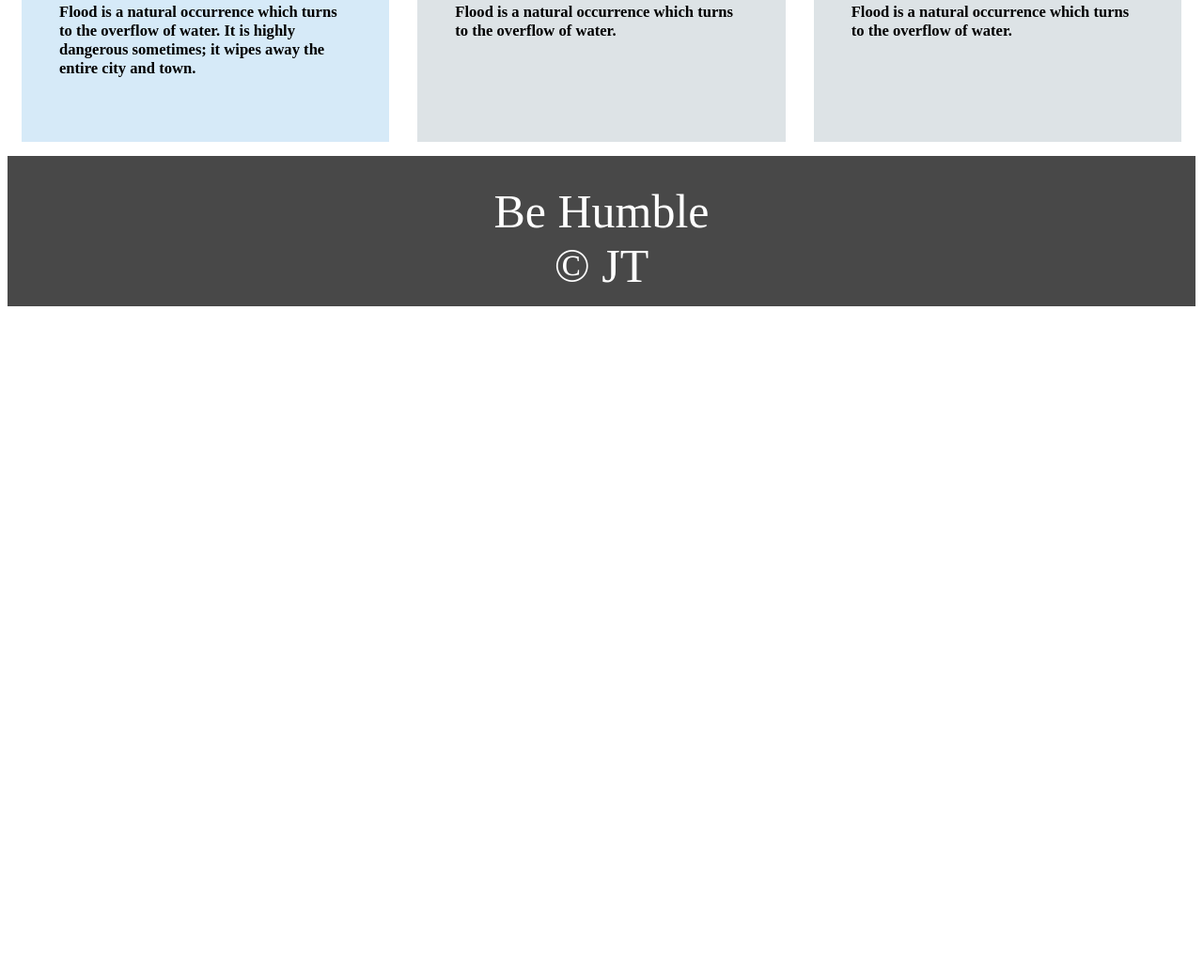
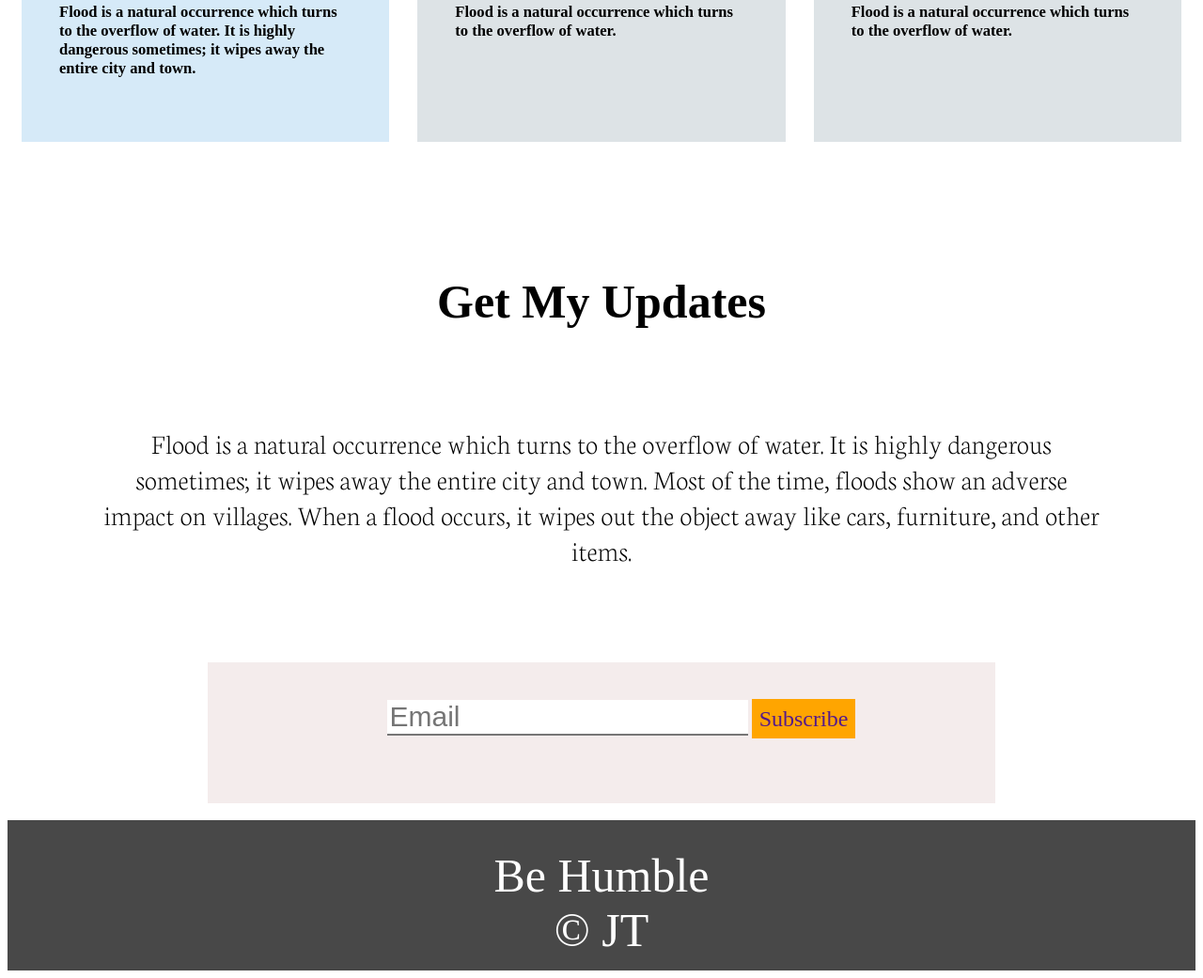
Before and after one commit to DIDAR-HOSSAIN/donate-flood, a plain HTML site: page index.html in a window 1280 px wide. Shown: the part 2545-3586 px from the top of the page at 94% size. Before the commit the page ends 2879 px from the top, so only its background shows below. Drawn offline with Linux system fonts and the light colour scheme.

Commit message:
updated email

```diff
--- a/index.html
+++ b/index.html
@@ -43,7 +43,6 @@
     <div class="secondDiv">
         <h1 id="secondHeader" "> Our Donate Plan </h1>
         <p id="secondParagraph"> Flood is a natural occurrence which turns to the overflow of water. It is highly dangerous sometimes; it wipes away the entire city and town. Most of the time, floods show an adverse impact on villages. When a flood occurs, it wipes out the object away like cars, furniture, and other items.</p>
-
     </div>
 
     <section>
@@ -72,6 +71,18 @@
 
 
 
+
+
+    <div class="secondDiv">
+        <h1 id="secondHeader" "> Get My Updates </h1>
+        <p id="secondParagraph"> Flood is a natural occurrence which turns to the overflow of water. It is highly dangerous sometimes; it wipes away the entire city and town. Most of the time, floods show an adverse impact on villages. When a flood occurs, it wipes out the object away like cars, furniture, and other items.</p>
+    </div>
+
+    <div class="subscribePanel">
+    <input class="emailColoumn" type="text" placeholder="Email">
+    <a id="emailSubscribeButton" href="">Subscribe</a>
+    </div>
+<br>
 </body>
 
 <footer>
--- a/style.css
+++ b/style.css
@@ -114,6 +114,32 @@ section{
     background-image: url(../donate-flood/icons/Frame-1.png);
 }
 
+.subscribePanel{
+
+    background-color: rgba(211, 182, 182, 0.26) ;
+    width: 60%;
+    height: 70px;
+    padding: 40px;
+    margin: 0 auto;
+}
+
+.emailColoumn{
+    height: auto;
+    width: 50%;
+    margin-left: 20%;
+    text-align: left;
+}
+
+#emailSubscribeButton{
+    text-decoration: none;
+    background-image: linear-gradient(orange tomato);
+    background-color: orange;
+    height: 15%;
+    padding: 8px;
+    font-size: 24px;
+
+}
+
 footer{
     background-color: rgba(0, 0, 0, 0.719);
     color: white;
```
